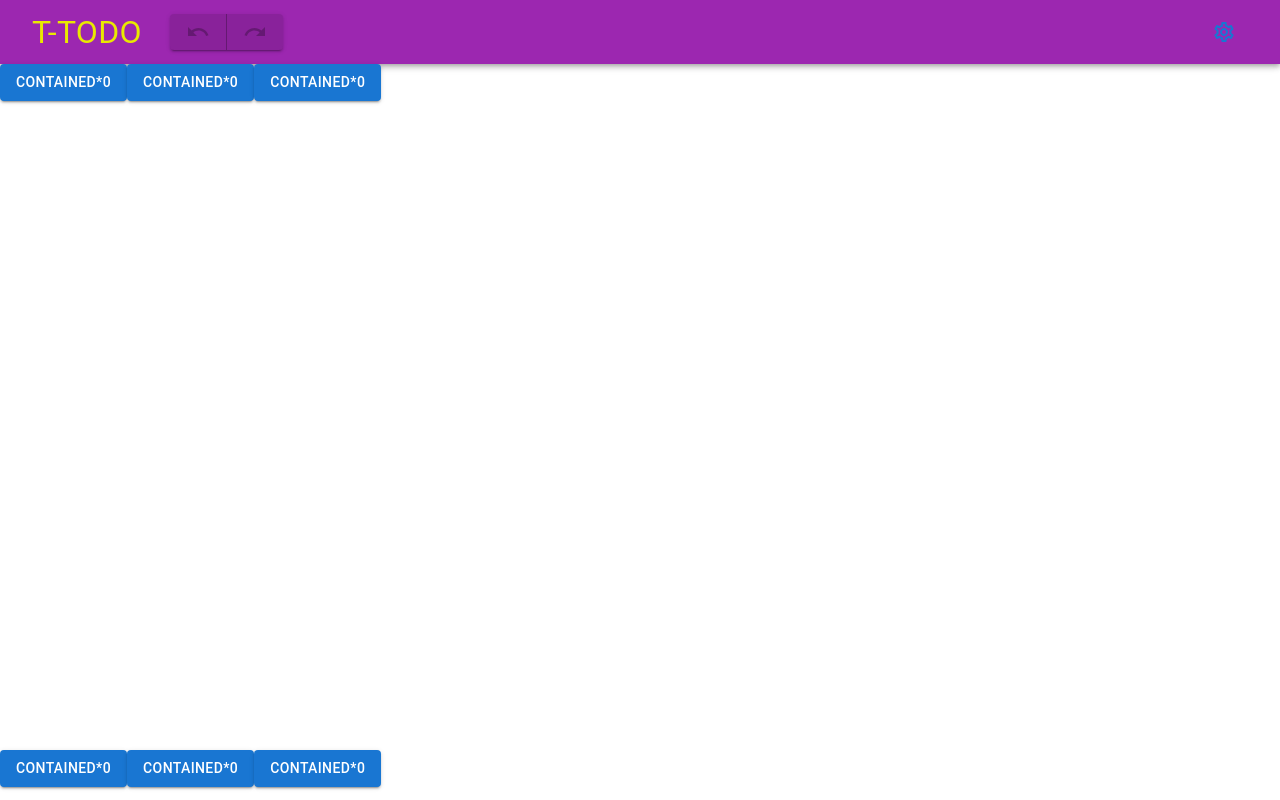
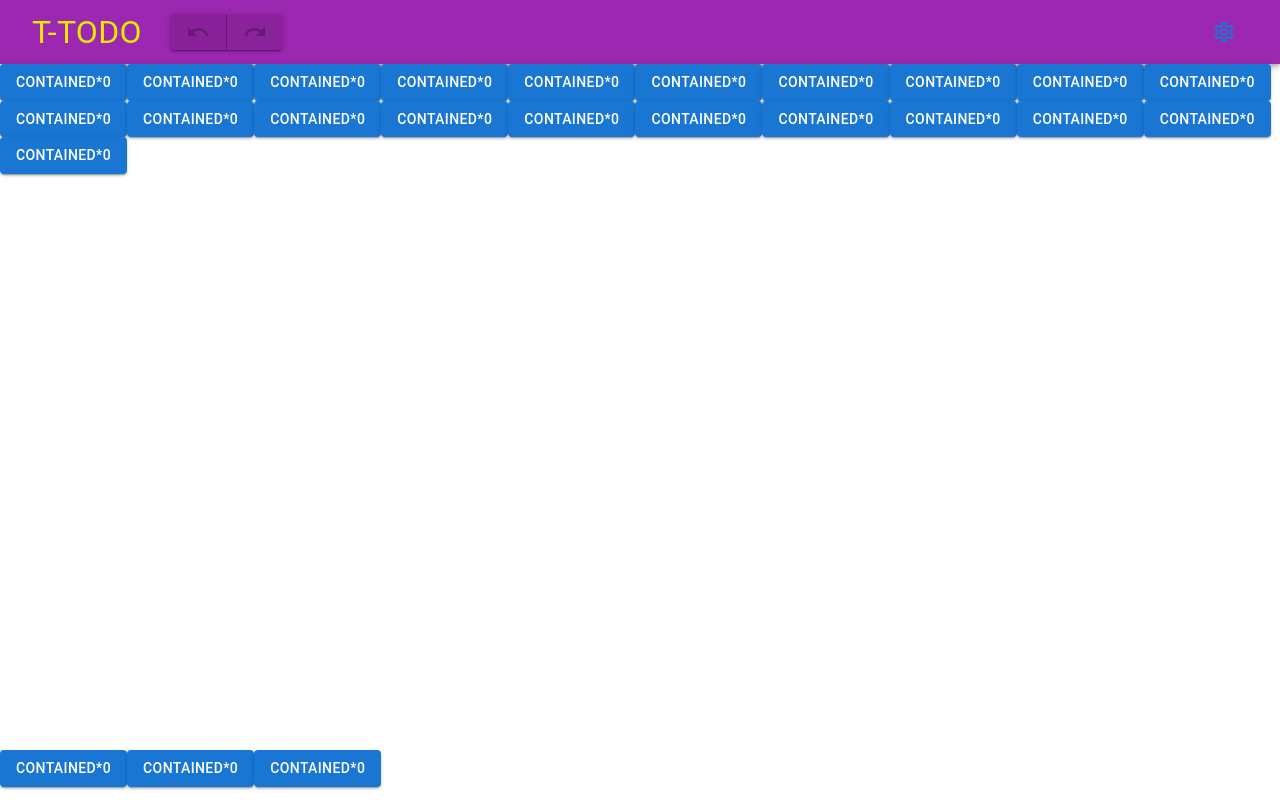
Before and after one commit to GodHexagon/to-do2, a React (Vite) app in the folder vite-project/: page / in a window 1280 px wide. Built offline with nearby package versions, Linux system fonts and the light colour scheme.

Commit message:
modified:   vite-project/src/App.tsx

```diff
--- a/vite-project/src/App.tsx
+++ b/vite-project/src/App.tsx
@@ -16,6 +16,7 @@ import ListItemButton from '@mui/material/ListItemButton';
 import ListItemIcon from '@mui/material/ListItemIcon';
 import ListItemText from '@mui/material/ListItemText';
 import SwipeableDrawer from '@mui/material/SwipeableDrawer';
+import Slider from '@mui/material/Slider';
 
 import RedoIcon from '@mui/icons-material/Redo';
 import UndoIcon from '@mui/icons-material/Undo';
@@ -26,6 +27,7 @@ type Anchor = 'top' | 'left' | 'bottom' | 'right';
 export const App = () => {
   const [add, setAdd] = useState(0);
 
+  // Settingsを開くイベント
   const [state, setState] = React.useState({
     top: false,
     left: false,
@@ -49,7 +51,9 @@ export const App = () => {
 
       setState({ ...state, [anchor]: open });
     };
-  const settingsMenu = (anchor: Anchor) => (
+
+  // settingsの中身
+  const settings = (anchor: Anchor) => (
     <Box
       sx={{ width: anchor === 'top' || anchor === 'bottom' ? 'auto' : 250 }}
       role="presentation"
@@ -84,6 +88,13 @@ export const App = () => {
     </Box>
   );
 
+  // スクロールバーの中身
+  const sideScrollBar = () => (
+    <Slider></Slider>
+  )
+
+
+
   return (
     <Stack sx={{ width: '100vw', height: '100vh' }}>
       <AppBar position="static" color="secondary" sx={{ justifyContent: 'space-between' }}>
@@ -111,12 +122,30 @@ export const App = () => {
             onClose={toggleDrawer('right', false)}
             onOpen={toggleDrawer('right', true)}
           >
-            {settingsMenu('right')}
+            {settings('right')}
           </SwipeableDrawer>
         </Toolbar>
       </AppBar>
 
       <Box sx={{ flex: 1 }}>
+        <Button variant="contained" onClick={() => setAdd(() => add + 1)}>Contained*{add}</Button>
+        <Button variant="contained" onClick={() => setAdd(() => add + 1)}>Contained*{add}</Button>
+        <Button variant="contained" onClick={() => setAdd(() => add + 1)}>Contained*{add}</Button>
+        <Button variant="contained" onClick={() => setAdd(() => add + 1)}>Contained*{add}</Button>
+        <Button variant="contained" onClick={() => setAdd(() => add + 1)}>Contained*{add}</Button>
+        <Button variant="contained" onClick={() => setAdd(() => add + 1)}>Contained*{add}</Button>
+        <Button variant="contained" onClick={() => setAdd(() => add + 1)}>Contained*{add}</Button>
+        <Button variant="contained" onClick={() => setAdd(() => add + 1)}>Contained*{add}</Button>
+        <Button variant="contained" onClick={() => setAdd(() => add + 1)}>Contained*{add}</Button>
+        <Button variant="contained" onClick={() => setAdd(() => add + 1)}>Contained*{add}</Button>
+        <Button variant="contained" onClick={() => setAdd(() => add + 1)}>Contained*{add}</Button>
+        <Button variant="contained" onClick={() => setAdd(() => add + 1)}>Contained*{add}</Button>
+        <Button variant="contained" onClick={() => setAdd(() => add + 1)}>Contained*{add}</Button>
+        <Button variant="contained" onClick={() => setAdd(() => add + 1)}>Contained*{add}</Button>
+        <Button variant="contained" onClick={() => setAdd(() => add + 1)}>Contained*{add}</Button>
+        <Button variant="contained" onClick={() => setAdd(() => add + 1)}>Contained*{add}</Button>
+        <Button variant="contained" onClick={() => setAdd(() => add + 1)}>Contained*{add}</Button>
+        <Button variant="contained" onClick={() => setAdd(() => add + 1)}>Contained*{add}</Button>
         <Button variant="contained" onClick={() => setAdd(() => add + 1)}>Contained*{add}</Button>
         <Button variant="contained" onClick={() => setAdd(() => add + 1)}>Contained*{add}</Button>
         <Button variant="contained" onClick={() => setAdd(() => add + 1)}>Contained*{add}</Button>
```
